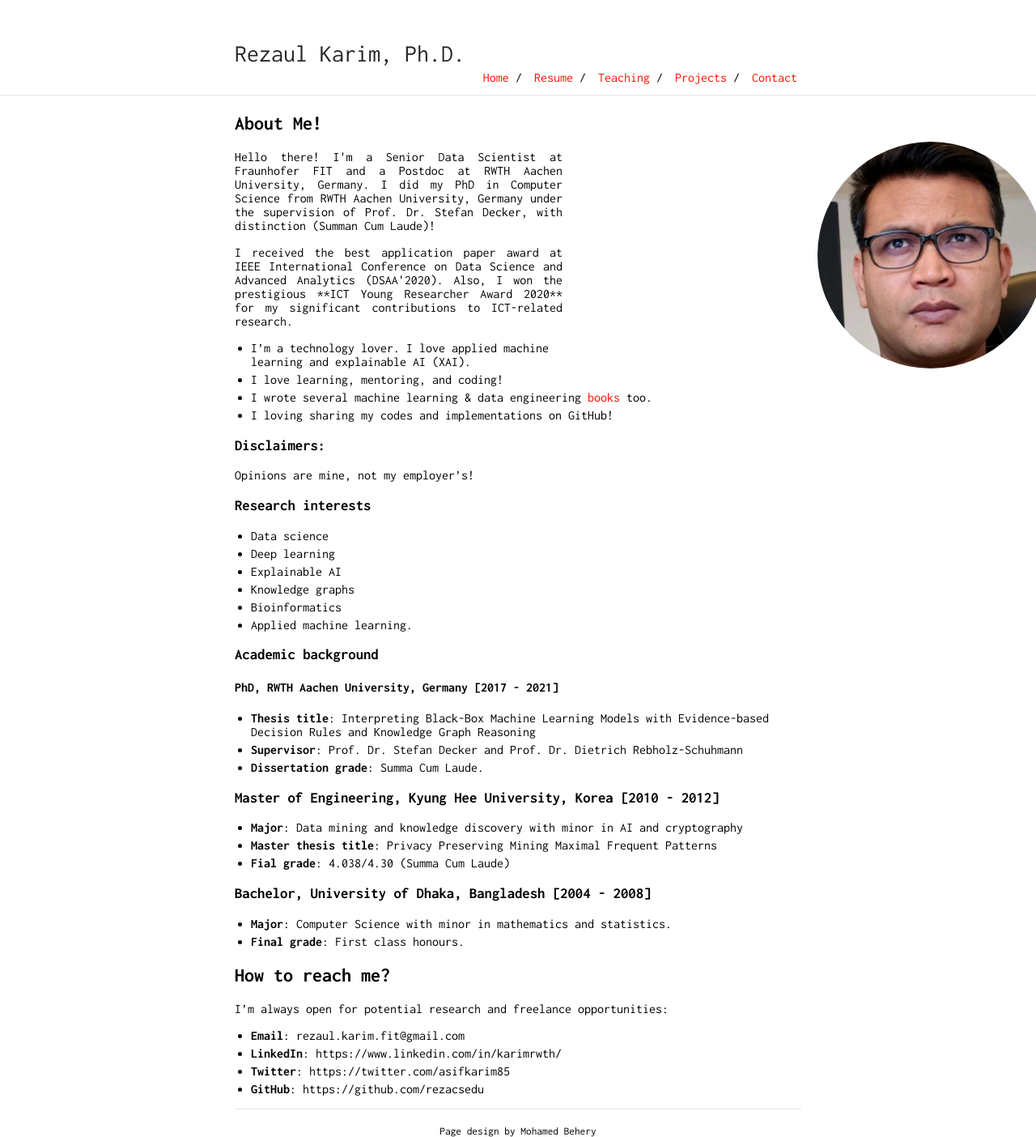
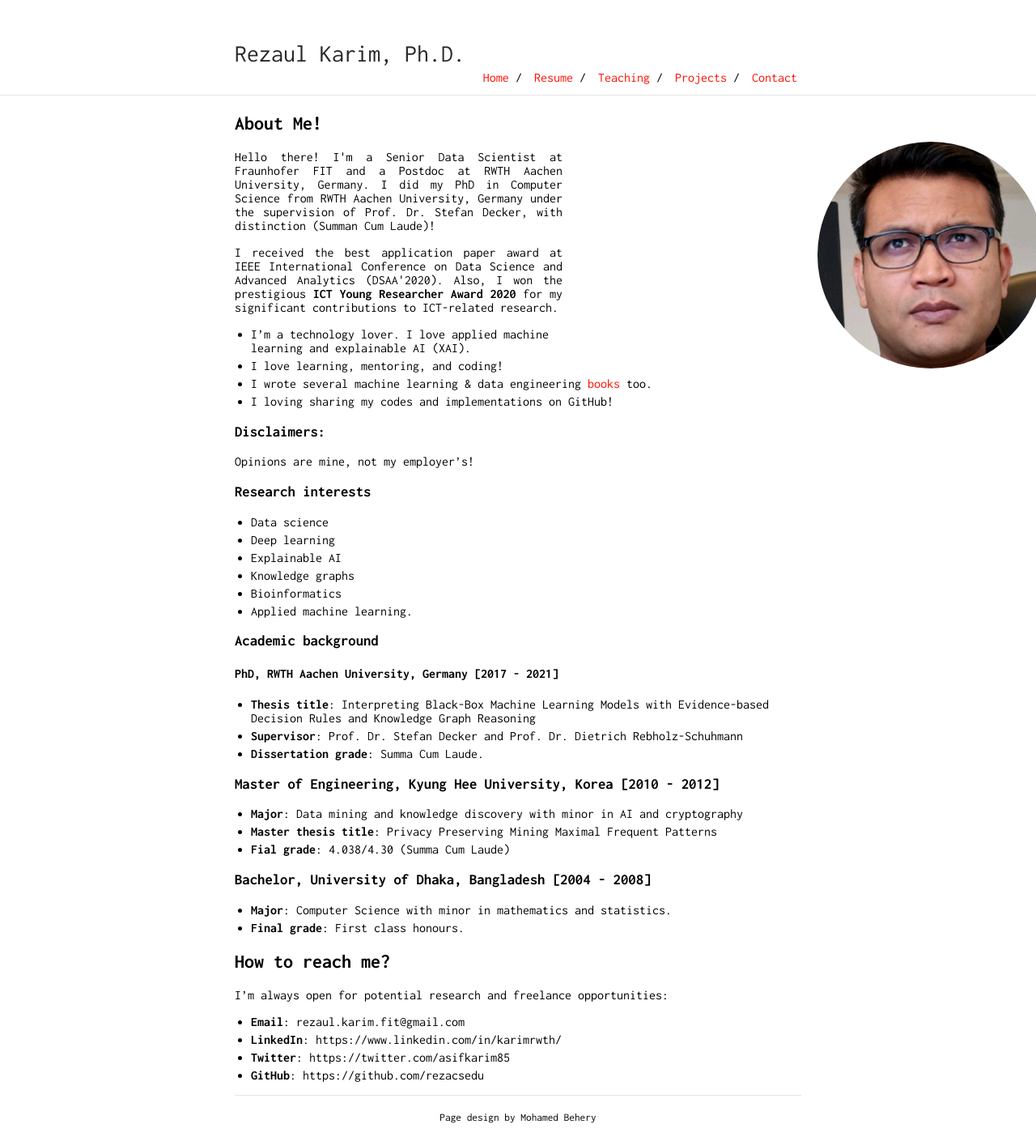
Before and after one commit to rezacsedu/rezacsedu.github.io, a Jekyll site: the page built from index.md, in a window 1280 px wide. Shown: the whole page at 81% size. Built offline with Jekyll 4.4.1, drawn with Linux system fonts in a browser that asks for light colours; our own code applies the rules of GitHub Pages for plain Markdown files.

Commit message:
Update index.md

```diff
--- a/index.md
+++ b/index.md
@@ -4,7 +4,7 @@
 
 <p style='text-align: justify;'> Hello there! I'm a Senior Data Scientist at Fraunhofer FIT and a Postdoc at RWTH Aachen University, Germany. I did my PhD in Computer Science from RWTH Aachen University, Germany under the supervision of Prof. Dr. Stefan Decker, with distinction (Summan Cum Laude)! </p>
 
-<p style='text-align: justify;'>I received the best application paper award at IEEE International Conference on Data Science and Advanced Analytics (DSAA'2020). Also, I won the prestigious **ICT Young Researcher Award 2020** for my significant contributions to ICT-related research. </p>
+<p style='text-align: justify;'>I received the best application paper award at IEEE International Conference on Data Science and Advanced Analytics (DSAA'2020). Also, I won the prestigious <b>ICT Young Researcher Award 2020</b> for my significant contributions to ICT-related research. </p>
 
 - I'm a technology lover. I love applied machine learning and explainable AI (XAI).
 - I love learning, mentoring, and coding!
```
